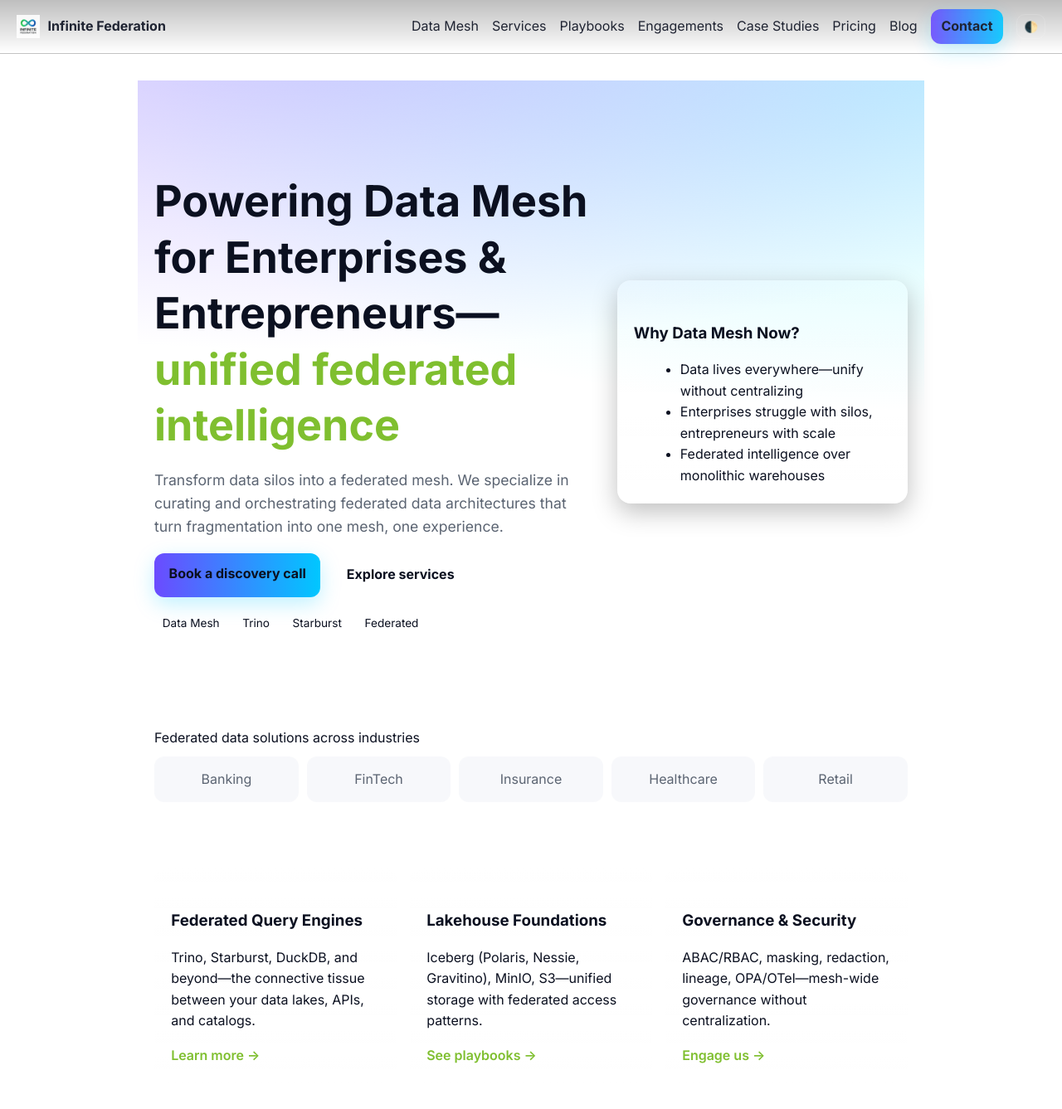
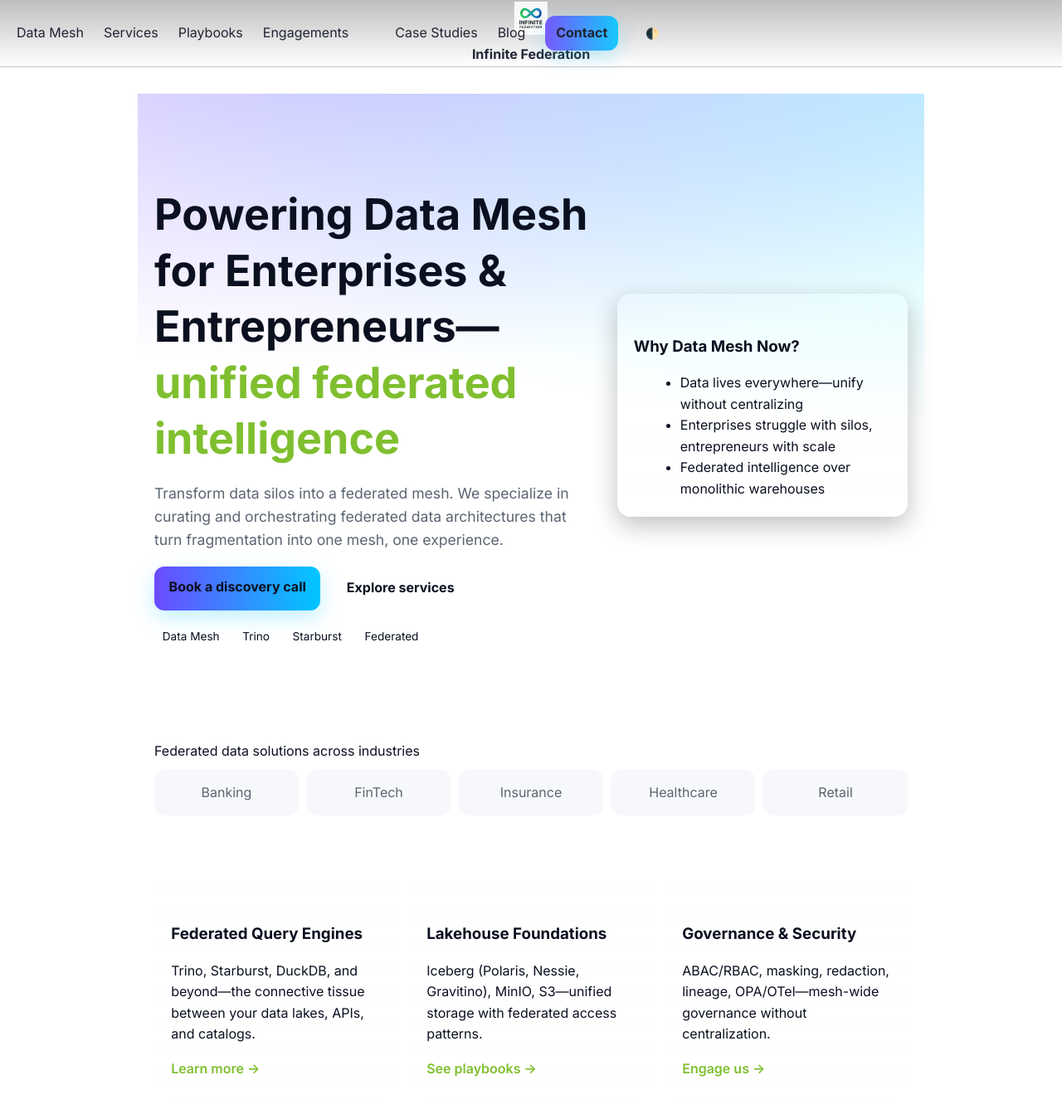
Before and after one commit to InfiniteFederation/InfiniteFederation.github.io, a Jekyll site: the page built from index.md, in a window 1280 px wide and 1400 px high. Shown: the top 1337 px of the window at 83% size. Built offline with Jekyll 4.4.1, drawn with Linux system fonts in a browser that asks for light colours.

Commit message:
Updated Content

```diff
--- a/_layouts/default.html
+++ b/_layouts/default.html
@@ -24,17 +24,22 @@
 <body>
 <header class="nav">
   <div class="wrap">
-    <a class="brand" href="/">
-      <img src="{{ site.logo }}" alt="Infinite Federation" class="logo"/>
-      <span>Infinite Federation</span>
-    </a>
     <nav class="links">
       <a href="/data-mesh/">Data Mesh</a>
       <a href="/services/">Services</a>
       <a href="/playbooks/">Playbooks</a>
       <a href="/engagements/">Engagements</a>
+    </nav>
+
+    <div class="brand-centered">
+      <a href="/" class="brand">
+        <img src="{{ site.logo }}" alt="Infinite Federation" class="logo"/>
+        <span class="brand-name">Infinite Federation</span>
+      </a>
+    </div>
+
+    <nav class="links">
       <a href="/case-studies/">Case Studies</a>
-      <a href="/pricing/">Pricing</a>
       <a href="/blog/">Blog</a>
       <a href="/contact/" class="btn small">Contact</a>
       <button class="icon-btn" onclick="toggleTheme()" aria-label="Toggle theme">🌓</button>
--- a/assets/css/site.css
+++ b/assets/css/site.css
@@ -45,11 +45,45 @@ body{
   backdrop-filter:saturate(1.2) blur(6px);
   border-bottom:1px solid rgba(255,255,255,0.06)
 }
-.nav .wrap{display:flex;align-items:center;justify-content:space-between;min-height:64px}
-.nav .brand{display:flex;align-items:center;gap:.6rem;color:var(--text);text-decoration:none;font-weight:700}
-.logo{height:28px}
-.logo.sm{height:22px}
-.nav .links{display:flex;gap:1rem;align-items:center}
+.nav .wrap {
+  display: grid;
+  grid-template-columns: 1fr auto 1fr;
+  align-items: center;
+  min-height: 80px;
+  position: relative;
+}
+.nav .brand {
+  display: flex;
+  flex-direction: column;
+  align-items: center;
+  gap: 0.5rem;
+  color: var(--text);
+  text-decoration: none;
+  font-weight: 700;
+  text-align: center;
+}
+.brand-centered {
+  position: absolute;
+  left: 50%;
+  transform: translateX(-50%);
+  text-align: center;
+}
+.logo {
+  height: 40px;
+  margin-bottom: 0.2rem;
+}
+.logo.sm { height: 22px; }
+.nav .links {
+  display: flex;
+  gap: 1.5rem;
+  align-items: center;
+}
+.nav .links:first-child {
+  justify-content: flex-start;
+}
+.nav .links:last-child {
+  justify-content: flex-end;
+}
 .nav a{color:var(--text);text-decoration:none;opacity:.9}
 .nav a:hover{opacity:1}
 .icon-btn{background:none;border:1px solid rgba(255,255,255,.15);border-radius:10px;padding:.4rem .5rem;color:var(--text);cursor:pointer}
```
